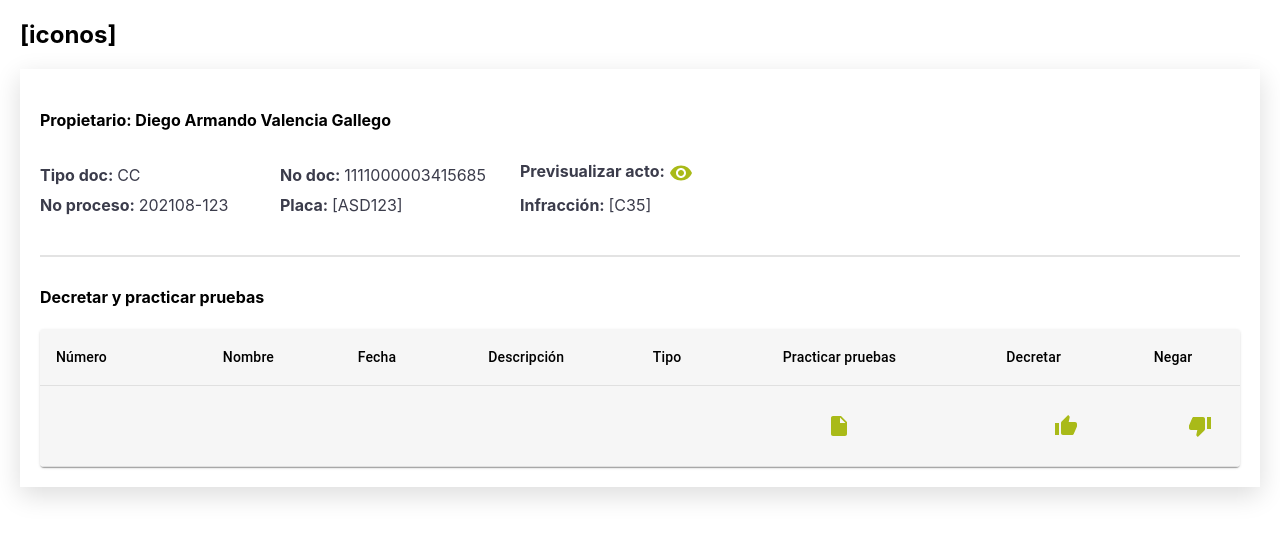
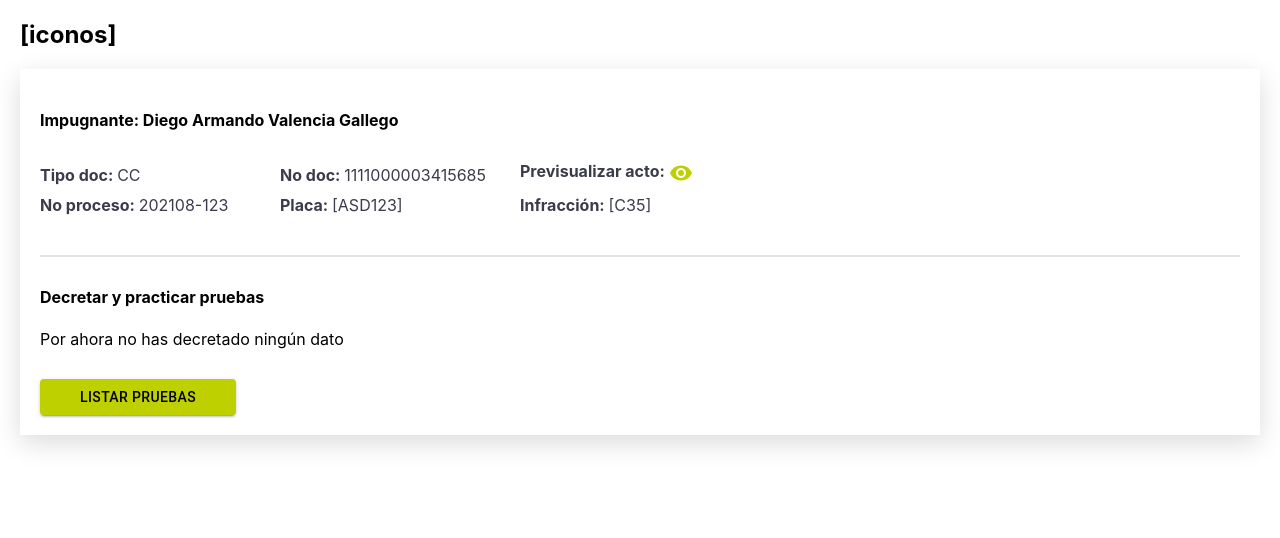
Before and after one commit to JohannCepeda16/fenix, a React (Create React App) app: page / in a window 1280 px wide. Shown: the top 538 px of the page. Built offline with nearby package versions, Linux system fonts and the light colour scheme; the HTML template or start-up script is replaced by a standard one.

Commit message:
new components

```diff
--- a/src/components/process/commons/ProcessHeader.tsx
+++ b/src/components/process/commons/ProcessHeader.tsx
@@ -1,7 +1,6 @@
 import { IPanelContainer } from "../types/Controller";
 import "../styles/ProcessHeader.scss";
 import IconButton from "@material-ui/core/IconButton";
-import VisibilityIcon from "@material-ui/icons/Visibility";
 import { colors } from "../../../constants";
 import Visibility from "@material-ui/icons/Visibility";
 
@@ -10,7 +9,7 @@ export default function ProcessHeader(props: IPanelContainer) {
 
   return (
     <div className="">
-      <h4 className="Proces-tittle">Propietario: {infringement.name}</h4>
+      <h4 className="Proces-tittle">Impugnante: {infringement.name}</h4>
       <div className="Item-container">
         <label className="List-item">
           <strong>Tipo doc: </strong>CC
--- a/src/components/process/views/historical/HistoricalController.tsx
+++ b/src/components/process/views/historical/HistoricalController.tsx
@@ -5,18 +5,34 @@ import { useState } from "react";
 import FreeVersionForm from "./components/FreeVersionForm";
 import ProofView from "./components/ProofView";
 import ProofList from "./components/ProofList";
+import AddProof from "./components/AddProof";
+import { useEffect } from "react";
 
 export default function HistoricalController(props: IPanelContainer) {
+  const [currentPanel, setCurrentPanel] = useState("proofs");
+  const [proofList, setProofList] = useState([]);
 
-  const [currentPanel, setCurrentPanel] = useState("proofList");
-  const [proofList, setProofList] = useState([]);
+  const addNewProof = (proof: never) => {
+    console.log("adding...");
+    console.log(proof);
+    let currentProofs = proofList;
+    currentProofs.push(proof);
+    setProofList(currentProofs);
+    setCurrentPanel("proofList");
+  };
+
+  useEffect(() => {
+    console.log(proofList);
+  }, [proofList]);
 
   return (
     <div className="Historical">
-      <ProcessHeader
-        infringement={props.infringement}
-        setInfringement={props.setInfringement}
-      />
+      {currentPanel !== "addProof" && (
+        <ProcessHeader
+          infringement={props.infringement}
+          setInfringement={props.setInfringement}
+        />
+      )}
 
       {currentPanel === "freeVersion" && (
         <div className="Historical-panel">
@@ -29,13 +45,19 @@ export default function HistoricalController(props: IPanelContainer) {
           <ProofView
             infringement={props.infringement}
             setInfringement={props.setInfringement}
+            setCurrentPanel={setCurrentPanel}
           />
+        </div>
+      )}
+      {currentPanel === "addProof" && (
+        <div className="Historical-panel">
+          <AddProof addNewProof={addNewProof} />
         </div>
       )}
 
       {currentPanel === "proofList" && (
         <div className="Historical-panel">
-          <ProofList proofList={proofList}/>
+          <ProofList proofList={proofList} />
         </div>
       )}
     </div>
--- /dev/null
+++ b/src/components/process/views/historical/components/AddProof.tsx
@@ -0,0 +1,114 @@
+import { useFormik } from "formik";
+import "../../../styles/ModalView.scss";
+import "../../../styles/Forms.scss";
+import FormControlLabel from "@material-ui/core/FormControlLabel";
+import RadioGroup from "@material-ui/core/RadioGroup";
+import Radio, { RadioProps } from "@material-ui/core/Radio";
+import Button from "@material-ui/core/Button";
+import withStyles from "@material-ui/core/styles/withStyles";
+import TextField from "@material-ui/core/TextField";
+import InputAdornment from "@material-ui/core/InputAdornment";
+import LocalOfferIcon from "@material-ui/icons/LocalOffer";
+
+export default function AddProof(props: any) {
+  const formik = useFormik({
+    initialValues: {
+      name: "",
+      description: "",
+      type: "",
+    },
+    onSubmit: (values) => {
+      props.addNewProof(values);
+    },
+  });
+
+  return (
+    <div>
+      <h4 style={{marginBottom:"5px"}}>Nombre de la prueba</h4>
+      <form onSubmit={formik.handleSubmit}>
+        <TextField
+          variant="filled"
+          hiddenLabel
+          required
+          name="name"
+          value={formik.values.name}
+          onChange={formik.handleChange}
+          style={{
+            alignSelf: "center",
+            width: "100%",
+            marginTop: "15px",
+            marginRight: "auto",
+            padding: 0,
+          }}
+          size="small"
+          id="nameField"
+          placeholder="Prueba de alcoholemia"
+          InputProps={{
+            startAdornment: (
+              <InputAdornment position="start">
+                <LocalOfferIcon />
+              </InputAdornment>
+            ),
+          }}
+        />
+        <textarea
+          required
+          onChange={formik.handleChange}
+          id="description"
+          value={formik.values.description}
+          className="TextArea"
+          placeholder="Escribe una descripción"
+          style={{
+            height: "100px",
+            marginTop: "30px",
+          }}
+        />
+        <RadioGroup
+          style={{ flexDirection: "row", marginTop:"30px" }}
+          aria-label="type"
+          name="type"
+        >
+          <FormControlLabel
+            value="A petición de parte"
+            onChange={formik.handleChange}
+            control={<RadioGreen />}
+            color="#6b6b6b"
+            label="A petición de parte*"
+          />
+          <FormControlLabel
+            value="De oficio"
+            onChange={formik.handleChange}
+            control={<RadioGreen />}
+            color="#6b6b6b"
+            label="De oficio*"
+          />
+        </RadioGroup>
+        <div style={{ marginTop: "20px" }}>
+          <Button
+            variant="contained"
+            style={{
+              color: "black",
+              backgroundColor: "#a9ba18",
+              marginTop: "10px",
+              paddingLeft: "40px",
+              paddingRight: "40px",
+            }}
+            type="submit"
+          >
+            Guardar
+          </Button>
+        </div>
+      </form>
+    </div>
+  );
+}
+
+export const RadioGreen = withStyles({
+  root: {
+    color: "gray",
+    "&$checked": {
+      color: "#a9ba18",
+    },
+  },
+  checked: {},
+})((props: RadioProps) => <Radio color="default" {...props} />);
--- a/src/components/process/views/historical/components/AddProofModal.tsx
+++ /dev/null
@@ -1,133 +0,0 @@
-import { useFormik } from "formik";
-import "../../../styles/ModalView.scss";
-import "../../../styles/Forms.scss";
-import FormControlLabel from "@material-ui/core/FormControlLabel";
-import RadioGroup from "@material-ui/core/RadioGroup";
-import Radio, { RadioProps } from "@material-ui/core/Radio";
-import Button from "@material-ui/core/Button";
-import withStyles from "@material-ui/core/styles/withStyles";
-import TextField from "@material-ui/core/TextField";
-import InputAdornment from "@material-ui/core/InputAdornment";
-import LocalOfferIcon from "@material-ui/icons/LocalOffer";
-
-export default function ListProofs(props: any) {
-  const formik = useFormik({
-    initialValues: {
-      name: "",
-      description: "",
-      type: "",
-    },
-    onSubmit: (values) => {
-      props.addNewProof(JSON.stringify(values));
-    },
-  });
-
-  const cancelAction = () => {
-    props.setModalVisible(false);
-  };
-
-  return (
-    <div className="Modal-container">
-      <div className="Modal">
-        <h4>Listar pruebas</h4>
-        <form onSubmit={formik.handleSubmit}>
-          <TextField
-            variant="filled"
-            hiddenLabel
-            required
-            name="name"
-            value={formik.values.name}
-            onChange={formik.handleChange}
-            style={{
-              alignSelf: "center",
-              width: "100%",
-              marginTop: "15px",
-              marginRight: "auto",
-              padding: 0,
-            }}
-            size="small"
-            id="nameField"
-            placeholder="Prueba de alcoholemia"
-            InputProps={{
-              startAdornment: (
-                <InputAdornment position="start">
-                  <LocalOfferIcon />
-                </InputAdornment>
-              ),
-            }}
-          />
-          <textarea
-            required
-            onChange={formik.handleChange}
-            id="description"
-            value={formik.values.description}
-            className="TextArea"
-            placeholder="Escribe una descripción"
-            style={{
-              height: "100px",
-              marginTop: "20px",
-            }}
-          />
-          <RadioGroup
-            style={{ flexDirection: "row" }}
-            aria-label="gender"
-            name="gender1"
-          >
-            <FormControlLabel
-              value="A petición de parte"
-              onChange={formik.handleChange}
-              control={<RadioGreen />}
-              color="#6b6b6b"
-              label="A petición de parte*"
-            />
-            <FormControlLabel
-              value="De oficio"
-              onChange={formik.handleChange}
-              control={<RadioGreen />}
-              color="#6b6b6b"
-              label="De oficio*"
-            />
-          </RadioGroup>
-          <div style={{ float: "right", marginTop: "20px" }}>
-            <Button
-              variant="outlined"
-              style={{
-                color: "#a9ba18",
-                borderColor: "#a9ba18",
-                margin: "10px",
-                paddingLeft: "40px",
-                paddingRight: "40px",
-              }}
-              onClick={() => cancelAction()}
-            >
-              Cancelar
-            </Button>
-            <Button
-              variant="contained"
-              style={{
-                color: "black",
-                backgroundColor: "#a9ba18",
-                margin: "10px",
-                paddingLeft: "40px",
-                paddingRight: "40px",
-              }}
-              type="submit"
-            >
-              Pruebas
-            </Button>
-          </div>
-        </form>
-      </div>
-    </div>
-  );
-}
-
-export const RadioGreen = withStyles({
-  root: {
-    color: "gray",
-    "&$checked": {
-      color: "#a9ba18",
-    },
-  },
-  checked: {},
-})((props: RadioProps) => <Radio color="default" {...props} />);
--- a/src/components/process/views/historical/components/FreeVersionForm.tsx
+++ b/src/components/process/views/historical/components/FreeVersionForm.tsx
@@ -8,7 +8,7 @@ export default function FreeVersionForm() {
 
   const formik = useFormik({
     initialValues: {
-      freeVersion: "",
+      freeVersion: freeVersion,
     },
     onSubmit: (values) => {
       setFreeVersion(JSON.stringify(values));
--- a/src/components/process/views/historical/components/ProofList.tsx
+++ b/src/components/process/views/historical/components/ProofList.tsx
@@ -12,13 +12,25 @@ import InsertDriveFileIcon from "@material-ui/icons/InsertDriveFile";
 import { IconButton } from "@material-ui/core";
 import "../../../styles/Forms.scss";
 import { colors } from "../../../../../constants";
+import { useEffect, useState } from "react";
 
 export default function ProofList(props: any) {
   const data = props.proofList;
+  const [rows, setRows] = useState([]);
+
+  useEffect(() => {
+    let localRows: any = [];
+    data.map((item: any, i: number) => {
+      localRows.push(
+        createData(i + 1, item.name, item.date, item.description, item.type)
+      );
+    });
+    setRows(localRows);
+  }, [props.proofList]);
 
   const StyledTableCell = withStyles((theme) => ({
     head: {
-      backgroundColor: colors.secondary,
+      backgroundColor: colors.primary,
       color: theme.palette.common.black,
     },
     body: {
@@ -44,12 +56,6 @@ export default function ProofList(props: any) {
     return { id, name, date, description, type };
   }
 
-  const rows = [
-    data.map((item: any, i: number) => {
-      createData(i, item.name, item.date, item.description, item.type);
-    }),
-  ];
-
   const useStyles = makeStyles({
     table: {
       minWidth: 700,
@@ -70,21 +76,25 @@ export default function ProofList(props: any) {
               <StyledTableCell align="center">Fecha</StyledTableCell>
               <StyledTableCell align="center">Descripción</StyledTableCell>
               <StyledTableCell align="center">Tipo</StyledTableCell>
-              <StyledTableCell align="center">Practicar pruebas</StyledTableCell>
+              <StyledTableCell align="center">
+                Practicar pruebas
+              </StyledTableCell>
               <StyledTableCell align="center">Decretar</StyledTableCell>
               <StyledTableCell align="center">Negar</StyledTableCell>
             </TableRow>
           </TableHead>
           <TableBody>
-            {rows.map((row) => (
-              <StyledTableRow key={row.id}>
+            {rows.map((row: any, j: number) => (
+              <StyledTableRow key={j}>
                 <StyledTableCell component="th" scope="row">
-                  {row.name}
+                  {row.id}
                 </StyledTableCell>
-                <StyledTableCell align="center">{row.calories}</StyledTableCell>
-                <StyledTableCell align="center">{row.fat}</StyledTableCell>
-                <StyledTableCell align="center">{row.carbs}</StyledTableCell>
-                <StyledTableCell align="center">{row.protein}</StyledTableCell>
+                <StyledTableCell align="center">{row.name}</StyledTableCell>
+                <StyledTableCell align="center">{row.date}</StyledTableCell>
+                <StyledTableCell align="center">
+                  {row.description}
+                </StyledTableCell>
+                <StyledTableCell align="center">{row.type}</StyledTableCell>
                 <StyledTableCell align="center">
                   <IconButton className="Table-icon">
                     <InsertDriveFileIcon
--- a/src/components/process/views/historical/components/ProofView.tsx
+++ b/src/components/process/views/historical/components/ProofView.tsx
@@ -2,17 +2,8 @@ import ProcessHeader from "../../../commons/ProcessHeader";
 import { IPanelContainer } from "../../../types/Controller";
 import "../../../styles/ProcessHeader.scss";
 import Button from "@material-ui/core/Button";
-import { useState } from "react";
-import AddProofModal from "./AddProofModal";
 
-export default function ProofView(props: IPanelContainer) {
-  const [modalVisible, setModalVisible] = useState(false);
-
-  const addNewProof = () => {
-    setModalVisible(false);
-    alert("Deberia redireccionar al screen de pruebas");
-  };
-
+export default function ProofView(props: IPanelContainer | any) {
   return (
     <div className="">
       <h4 className="Process-tittle">Decretar y practicar pruebas</h4>
@@ -27,16 +18,10 @@ export default function ProofView(props: IPanelContainer) {
           paddingRight: "40px",
           display: "block",
         }}
-        onClick={() => setModalVisible(true)}
+        onClick={() => props.setCurrentPanel("addProof")}
       >
         Listar Pruebas
       </Button>
-      {modalVisible && (
-        <AddProofModal
-          setModalVisible={setModalVisible}
-          addNewProof={addNewProof}
-        />
-      )}
     </div>
   );
 }
--- a/src/constants/colors.js
+++ b/src/constants/colors.js
@@ -1,6 +1,6 @@
-const primary = "#a9ba18";
+const primary = "#bed000";
 const secondary = "#f6f6f6";
-const third = "#F26E22";
+const third = "#5cb030";
 const dark = "#000";
 const light = "#fff";
 const disabled = "#383838";
```
